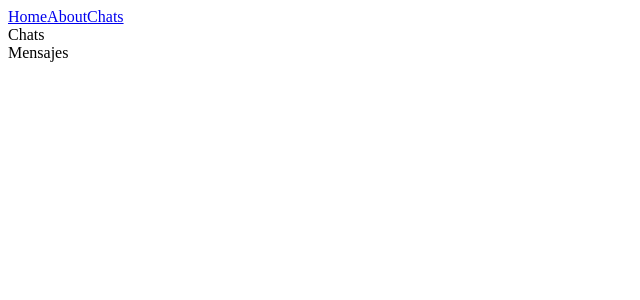
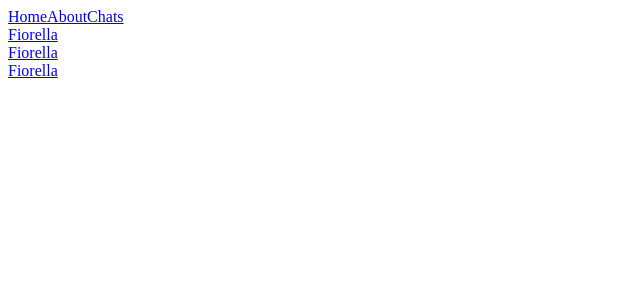
Before and after one commit to yeyodev1/vue-router, a Vue app: page /chats in a window 1280 px wide. Shown: the top 300 px of the page, without its empty margins (0-640 px from the left). Built offline with nearby package versions, Linux system fonts and the light colour scheme.

Commit message:
parameters in vue router

```diff
--- a/src/router/index.js
+++ b/src/router/index.js
@@ -15,6 +15,10 @@ const router = createRouter({
     {
       path: '/chats',
       component: import('../views/ChatsView.vue')
+    },
+    {
+      path: '/chats/:chatId',
+      component: import('../views/ChatsView.vue')
     }
   ]
 })
--- a/src/views/ChatsView.vue
+++ b/src/views/ChatsView.vue
@@ -1,6 +1,33 @@
 <template>
   <div>
-    <aside>Chats</aside>
-    <article>Mensajes</article>
+    <aside>
+      <div v-for="chat in chats" :key="chat.id">
+        <router-link :to="`/chats/${chat.id}`">{{ chat.name }}</router-link>
+      </div>
+    </aside>
+    <article>{{ this.$route.params.chatId }}</article>
   </div>
 </template>
+
+<script>
+export default {
+  data() {
+    return {
+      chats: [
+        {
+          id: 1,
+          name: 'Fiorella'
+        },
+        {
+          id: 2,
+          name: 'Fiorella'
+        },
+        {
+          id: 3,
+          name: 'Fiorella'
+        }
+      ]
+    }
+  }
+}
+</script>
```
